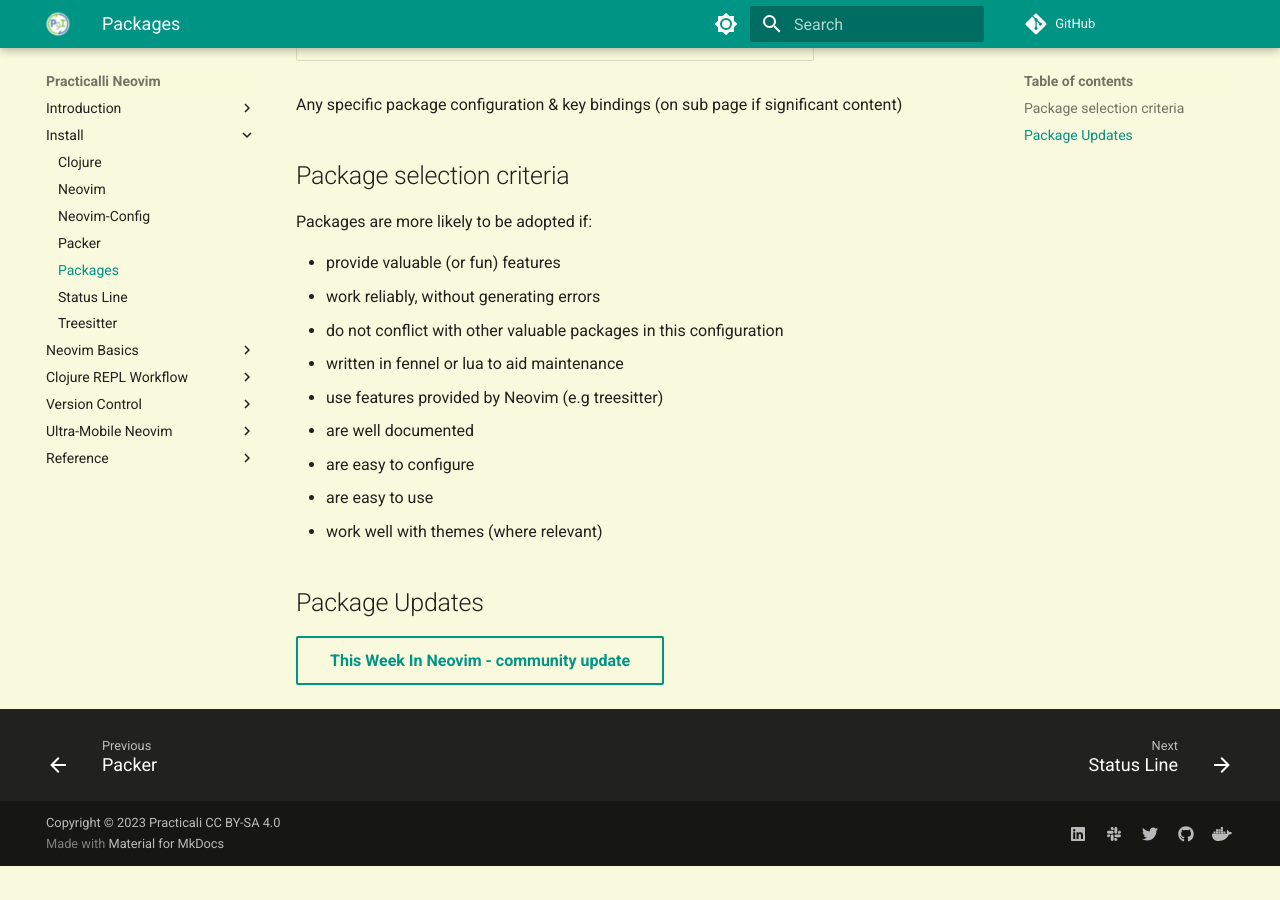
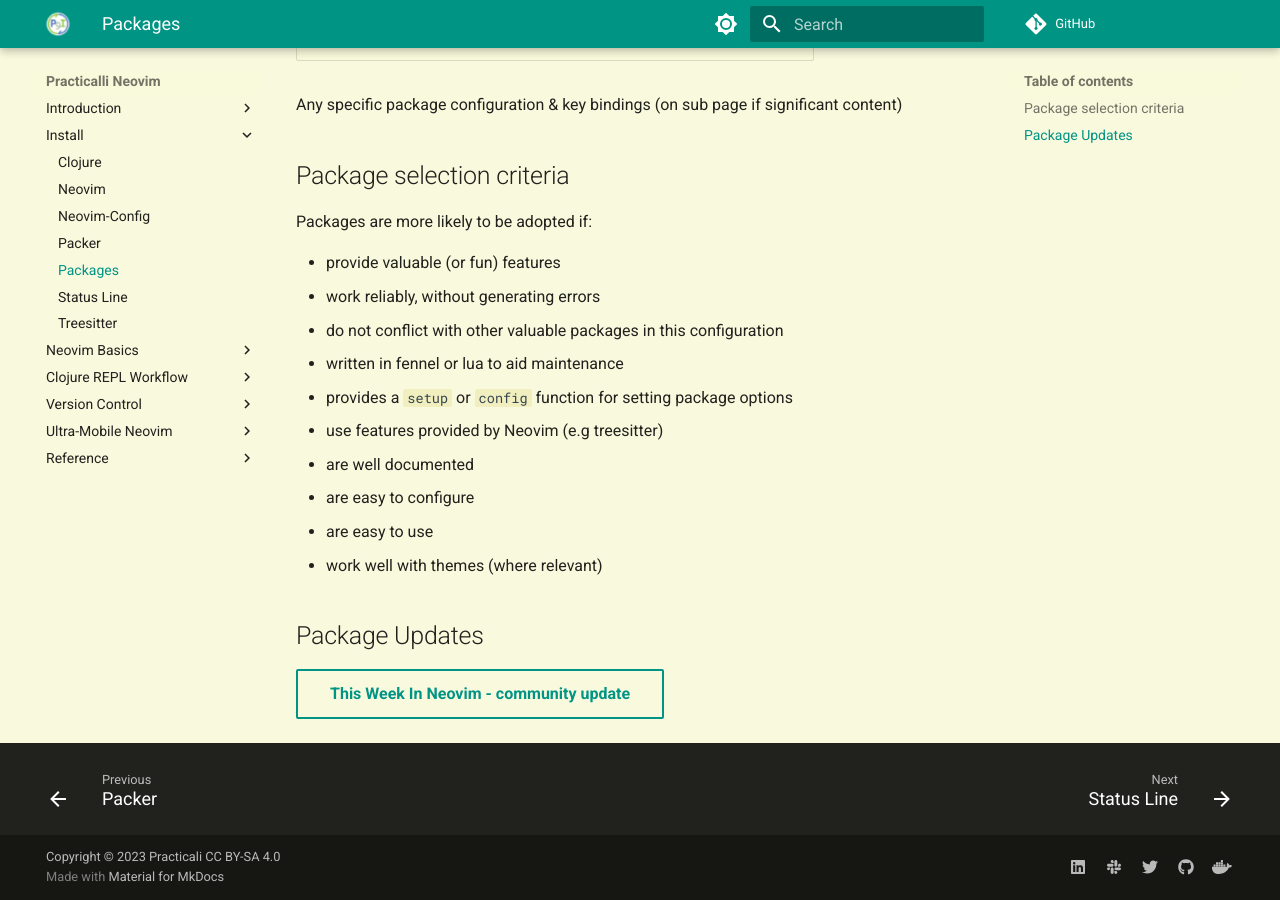
Before and after one commit to practicalli/neovim, an MkDocs documentation site: the page built from docs/install/packages/index.md, in a window 1280 px wide and 900 px high, scrolled down 786 px. Built offline with MkDocs 1.6.1 and Material for MkDocs 9.7.7, drawn with Linux system fonts in a browser that asks for light colours; comment, search, counter and statistics services are not loaded; before the commit the page ends 1652 px from its top, so only the background shows below that.

Commit message:
package: add setup function to package criteria
Signed-off-by: John Practicalli <250870+practicalli-john@users.noreply.github.com>

```diff
--- a/docs/install/packages/index.md
+++ b/docs/install/packages/index.md
@@ -29,6 +29,7 @@
 - work reliably, without generating errors
 - do not conflict with other valuable packages in this configuration
 - written in fennel or lua to aid maintenance
+- provides a `setup` or `config` function for setting package options
 - use features provided by Neovim (e.g treesitter)
 - are well documented
 - are easy to configure
```
